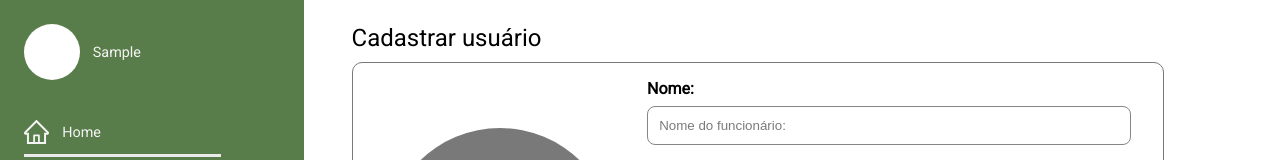
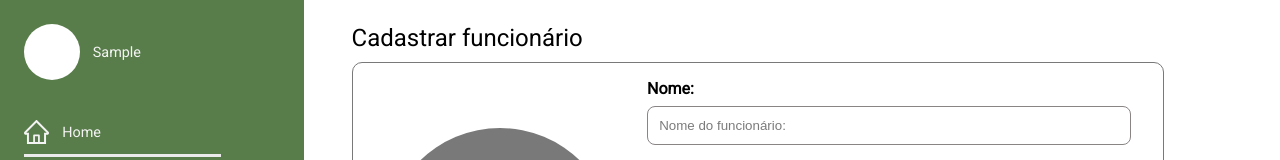
Before and after one commit to Brunowcst/sistemadecontroledepontos, a React (Create React App) app in the folder src/front-end/front-repy/: page /cadastro in a window 1280 px wide. Shown: the top 160 px of the page. Built offline with nearby package versions, Linux system fonts and the light colour scheme; sample sign-in values are in the browser's storage.

Commit message:
Atualiza página de cadastros

```diff
--- a/src/front-end/front-repy/src/pages/Cadastro.js
+++ b/src/front-end/front-repy/src/pages/Cadastro.js
@@ -5,7 +5,7 @@ function Cadastro() {
     return (
         <div className={styles.grid}>
             <section className={styles.section}>
-                <h1>Cadastrar usuário</h1>
+                <h1>Cadastrar funcionário</h1>
                 <FormFuncionario btnText="Cadastrar funcionário"/>
             </section>
         </div>
```
